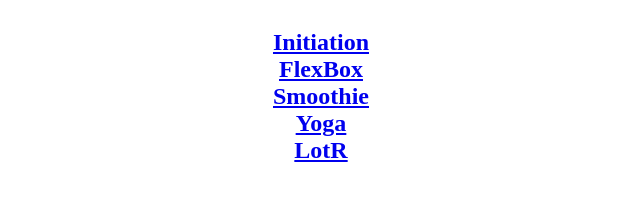
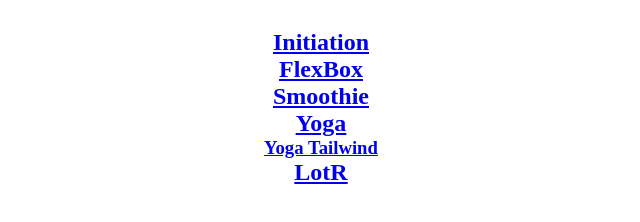
Before and after one commit to RomainGRANGE2/RomainGRANGE2.github.io, a plain HTML site: page index.html in a window 1280 px wide. Shown: the part 58-280 px from the top of the page, without its empty margins (319-959 px from the left). Drawn offline with Linux system fonts and the light colour scheme.

Commit message:
edit index

```diff
--- a/index.html
+++ b/index.html
@@ -31,6 +31,9 @@
             <a href="Yoga/yogaRessources/index.html">
                 <h2>Yoga</h2>
             </a>
+            <a href="testTailwind/index.html">
+                <h3>Yoga Tailwind</h3>
+            </a>
         </article>
         <article>
             <a href="lotR/Google Chrome Canary/index.html">
```
